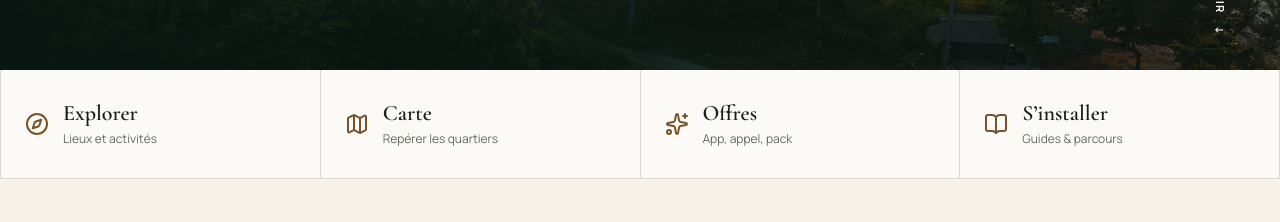
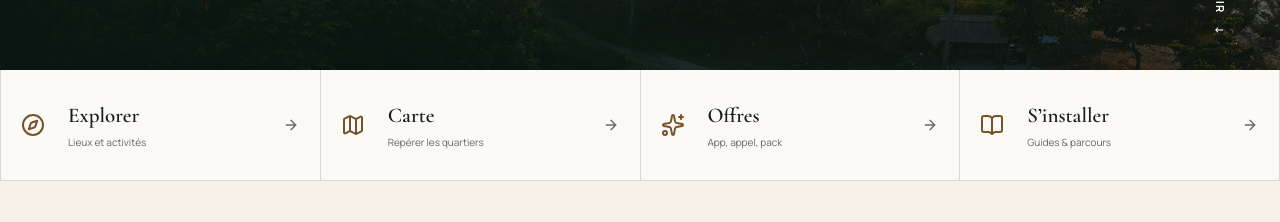
Before and after one commit to Dorianpmy/MyLombok, a Next.js app: page / in a window 1280 px wide. Shown: the part 730-952 px from the top of the page. Built offline with nearby package versions, Linux system fonts and the light colour scheme; no server answers.

Commit message:
ui: use destination-quick-links pattern for home explore grid

```diff
--- a/app/page.tsx
+++ b/app/page.tsx
@@ -76,15 +76,16 @@ export default function HomePage() {
         <a className="home-hero__scroll" href="#explorer-blocks">Découvrir <span aria-hidden="true">↓</span></a>
       </section>
 
-      <section id="explorer-blocks" className="home-explore-grid">
-        <div className="home-explore-grid__inner">
+      <section className="destination-quick-links" id="explorer-blocks">
+        <div>
           {exploreBlocks.map(({ href, Icon, title, text }) => (
-            <Link key={title} href={href} className="home-explore-grid__card">
-              <Icon aria-hidden="true" className="home-explore-grid__icon" />
-              <span className="home-explore-grid__copy">
+            <Link key={title} href={href}>
+              <Icon aria-hidden="true" />
+              <span>
                 <strong>{title}</strong>
                 <small>{text}</small>
               </span>
+              <ArrowRight aria-hidden="true" />
             </Link>
           ))}
         </div>
```
